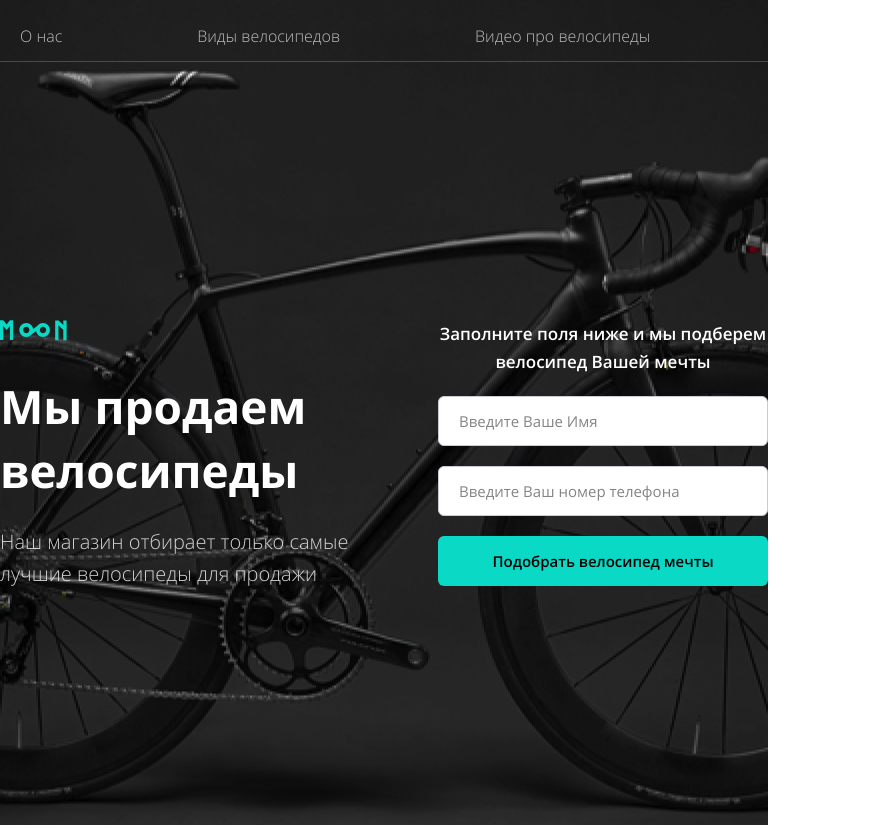
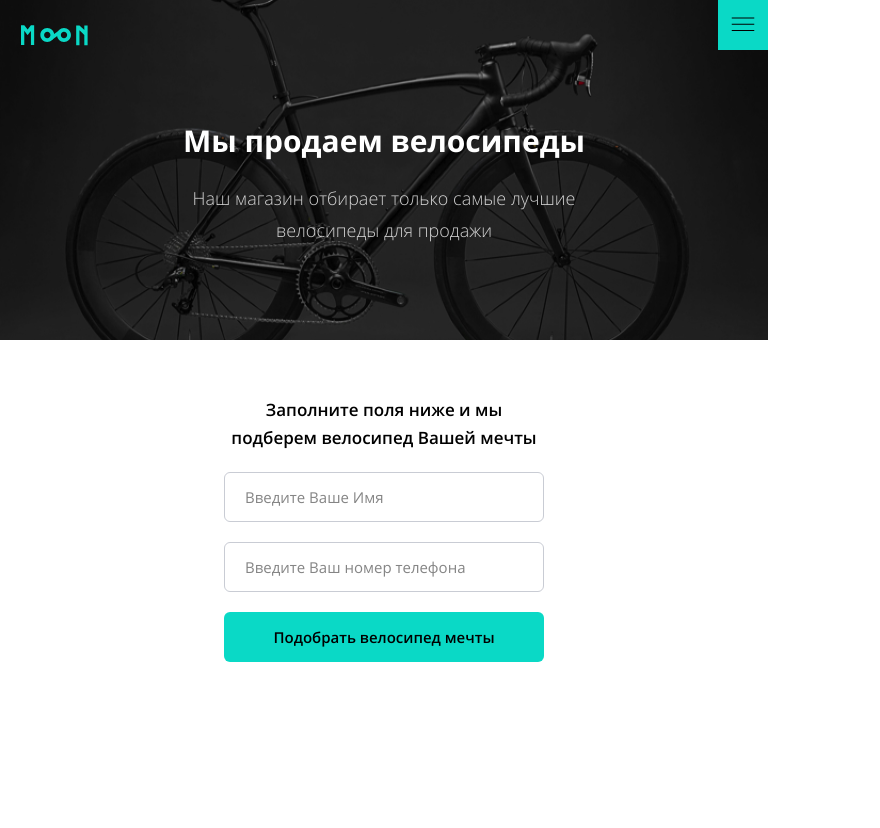
Before and after one commit to wdbyb/bicycle, a website: page source/index.html in a window 768 px wide. Shown: the whole page, 880 px wide, since content can reach past the window. Drawn offline with nearby package versions, Linux system fonts and the light colour scheme; files that its build step writes are made by us from their sources.

Commit message:
ended markup intro & header section; menu js

```diff
--- a/source/index.html
+++ b/source/index.html
@@ -16,7 +16,7 @@
           </a>
         </div>
         <nav class="header__nav">
-          <button class="visually-hidden" type="button"></button>
+          <button class="header__toggle" type="button"></button>
           <ul class="header__list">
             <li class="header__item">
               <a href="#">О нас</a>
@@ -63,5 +63,6 @@
       </section>
     </main>
     <footer></footer>
+    <script src="js/script.js"></script>
   </body>
 </html>
--- a/source/js/script.js
+++ b/source/js/script.js
@@ -1,15 +1,15 @@
 'use strict';
-var pageHeader = document.querySelector('.page-header');
-var headerToggle = document.querySelector('.page-header__toggle');
 
-pageHeader.classList.remove('page-header--nojs');
+var headerToggle = document.querySelector('.header__toggle');
+var headerList = document.querySelector('.header__list');
 
-headerToggle.addEventListener('click', function () {
-  if (pageHeader.classList.contains('page-header--closed')) {
-    pageHeader.classList.remove('page-header--closed');
-    pageHeader.classList.add('page-header--opened');
+headerToggle.addEventListener('click', function(evt) {
+  evt.preventDefault();
+  if (headerToggle.classList.contains('header__toggle--opened')) {
+    headerList.style.display = 'none';
+    headerToggle.classList.remove('header__toggle--opened');
   } else {
-    pageHeader.classList.add('page-header--closed');
-    pageHeader.classList.remove('page-header--opened');
+    headerList.style.display = 'flex';
+    headerToggle.classList.add('header__toggle--opened');
   }
 });
--- a/source/sass/blocks/about.scss
+++ b/source/sass/blocks/about.scss
@@ -21,3 +21,34 @@
         color: rgba(255,255,255,0.8);
     }
 }
+
+@media (min-width: 320px) and (max-width: 1023px) {
+    .about {
+        display: flex;
+        flex-direction: column;
+        align-items: center;
+        width: 90%;
+        margin: 0 auto;
+        margin-top: 12rem;
+
+        &__logo {
+            display: none;
+        }
+
+        &__title {
+            max-width: 52.5rem;
+            margin-bottom: 2rem;
+            font-size: 3rem;
+            line-height: 4.2rem;
+            text-align: center;
+        }
+
+        &__description {
+            width: auto;
+            max-width: 43.5rem;
+            font-size: 1.8rem;
+            line-height: 3.2rem;
+            text-align: center;
+        }
+    }
+}
--- a/source/sass/blocks/callback.scss
+++ b/source/sass/blocks/callback.scss
@@ -5,8 +5,8 @@
     &__title {
         margin-bottom: 2rem;
         font-weight: 600;
-        font-size: 17px;
-        line-height: 28px;
+        font-size: 1.7rem;
+        line-height: 2.8rem;
         color: #ffffff;
         text-align: center;
     }
@@ -47,3 +47,39 @@
         cursor: pointer;
     }
 }
+
+@media (min-width: 320px) and (max-width: 1023px) {
+    .callback {
+        width: 90%;
+        margin: 0 auto;
+        margin-top: 15rem;
+
+        &__title {
+            width: 100%;
+            max-width: 43.5rem;
+            margin: 0 auto;
+            margin-bottom: 2rem;
+            color: #000000;
+        }
+
+        form {
+            align-items: center;
+        }
+
+        input {
+            width: 100%;
+            max-width: 48rem;
+        }
+
+        button {
+            width: 100%;
+            max-width: 48rem;
+        }
+    }
+}
+
+@media (min-width: 767px) and (max-width: 1023px) {
+    .callback {
+        width: 32rem;
+    }
+}
--- a/source/sass/blocks/container.scss
+++ b/source/sass/blocks/container.scss
@@ -2,3 +2,15 @@
     width: 88rem;
     margin: 0 auto;
 }
+
+@media (min-width: 320px) and (max-width: 1023px) {
+    .container {
+        width: 100%;
+    }
+}
+
+@media (min-width: 767px) and (max-width: 1023px) {
+    .container {
+        width: 88rem;
+    }
+}
--- a/source/sass/blocks/header.scss
+++ b/source/sass/blocks/header.scss
@@ -5,6 +5,10 @@
     padding: 2rem 0;
 
     &__logo {
+        display: none;
+    }
+
+    &__toggle {
         display: none;
     }
 
@@ -34,3 +38,93 @@
         }
     }
 }
+
+@media (min-width: 320px) and (max-width: 1023px) {
+    .header {
+        padding: 0;
+
+        &__logo {
+            display: block;
+            margin-left: 2.1rem;
+            margin-top: 2.5rem;
+        }
+
+        &__toggle {
+            position: relative;
+            display: block;
+            width: 5rem;
+            height: 5rem;
+            padding: 0;
+            background-color: #0AD9C6;
+            border: none;
+            outline: none;
+            cursor: pointer;
+            z-index: 2;
+
+            &::before {
+                content: "";
+                position: absolute;
+                top: 50%;
+                left: 50%;
+                width: 3rem;
+                height: 3rem;
+                background-image: url("/img/menu-burger.svg");
+                background-repeat: no-repeat;
+                background-position: 50% 50%;
+                transform: translate(-50%, -50%);
+            }
+
+            &--opened {
+                background-color: #ffffff;
+
+                &::before {
+                    background-image: url("/img/menu-close.svg");
+                    background-repeat: no-repeat;
+                    background-position: 50% 50%;
+                }
+            }
+        }
+
+        &__list {
+            position: absolute;
+            top: 0;
+            right: 0;
+            display: none;
+            flex-direction: column;
+            width: 32rem;
+            padding: 10rem 0;
+            background-color: #ffffff;
+            font-size: 2rem;
+            line-height: 2.8rem;
+            color: #000000;
+        }
+
+        &__item {
+            padding: 1.6rem;
+            margin: 0;
+            margin-bottom: 3rem;
+            background-color: #F6F6F6;
+
+            &:last-child {
+                margin: 0;
+            }
+
+            &:hover {
+                color: rgba(0,0,0,0.4);
+            }
+        }
+
+        .container {
+            display: flex;
+            justify-content: space-between;
+        }
+    }
+}
+
+@media (min-width: 767px) and (max-width: 1023px) {
+    .header {
+        .container {
+            width: auto;
+        }
+    }
+}
--- a/source/sass/blocks/intro.scss
+++ b/source/sass/blocks/intro.scss
@@ -22,3 +22,24 @@
         justify-content: space-between;
     }
 }
+
+@media (min-width: 320px) and (max-width: 1023px) {
+    .intro {
+        &__bg {
+            height: 39rem;
+        }
+
+        .container {
+            flex-direction: column;
+            justify-content: flex-start;
+        }
+    }
+}
+
+@media (min-width: 767px) and (max-width: 1023px) {
+    .intro {
+        &__bg {
+            height: 34rem;
+        }
+    }
+}
```
Also changed, not shown: build/css/style.min.css, build/img/menu-burger.svg (added), build/img/menu-close.svg (added), build/index.html, build/js/script.js, source/img/menu-burger.svg (added), source/img/menu-close.svg (added), source/sass/origin/fonts.scss (line endings or trailing spaces), source/sass/origin/global.scss (line endings or trailing spaces), 1 other file.
